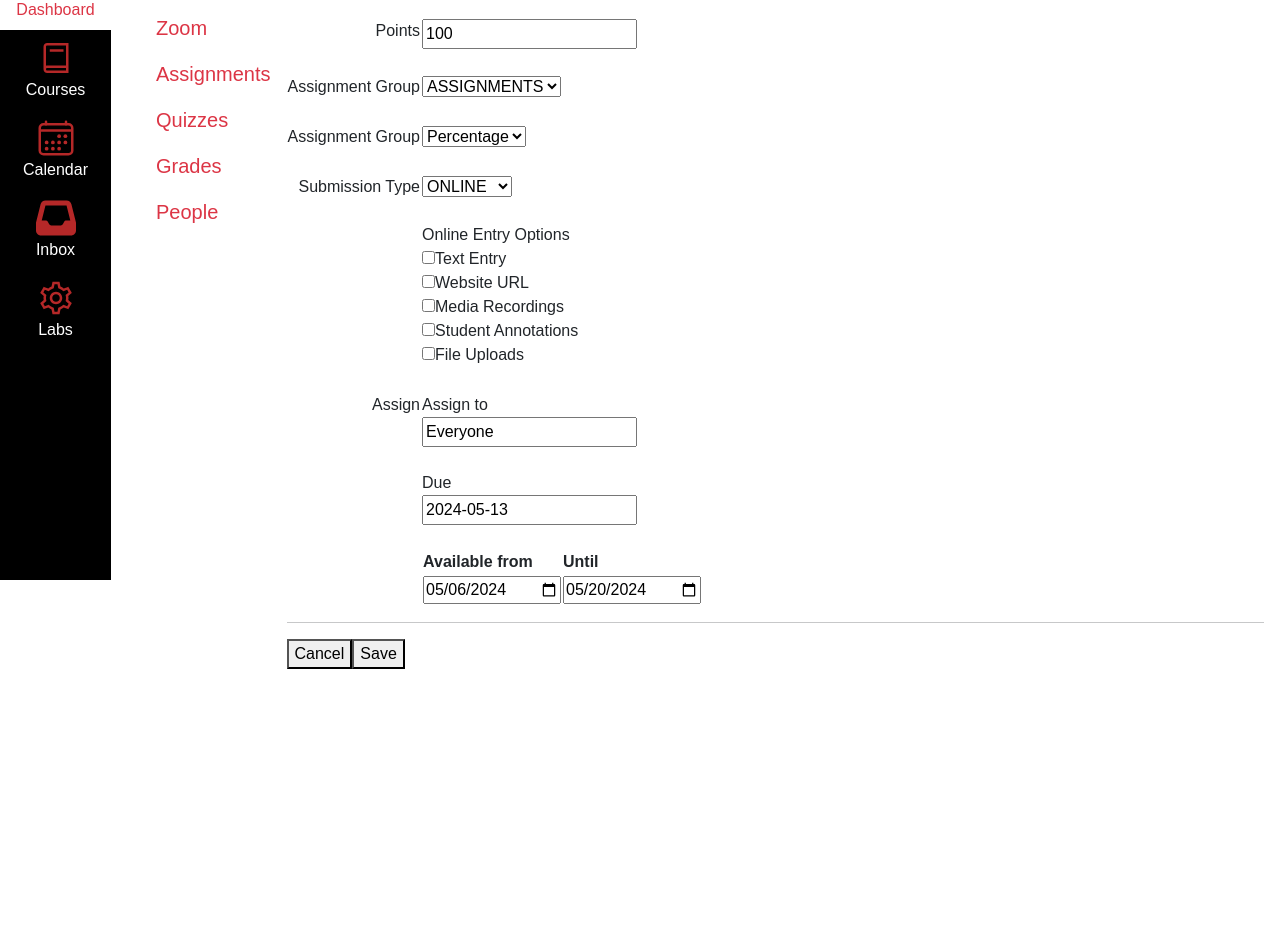
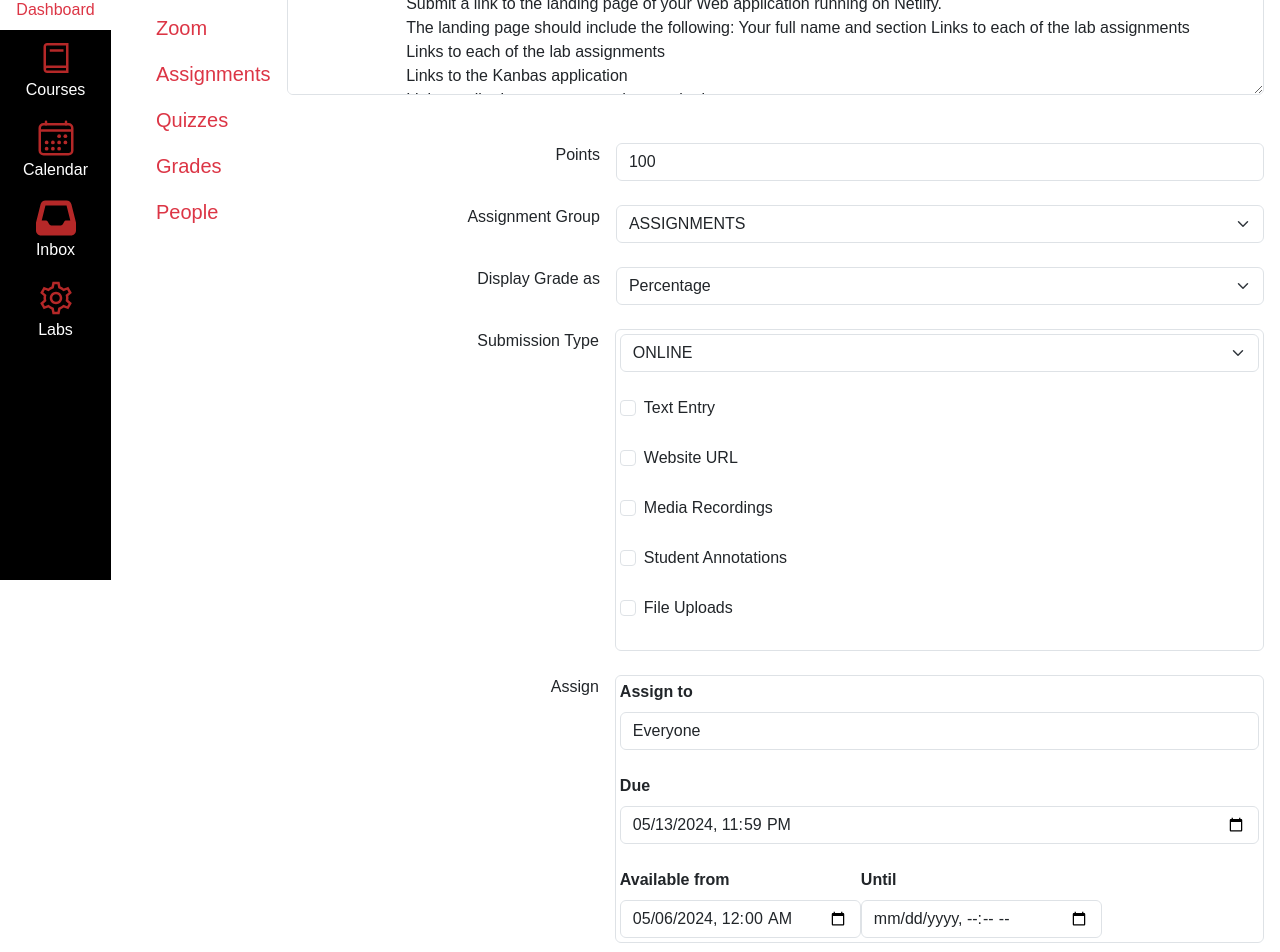
Before and after one commit to LuckyRandomness/kambaz-next-js, a Next.js app: page /courses/1/assignments/1 in a window 1280 px wide. Shown: the part 220-1172 px from the top of the page. Before the commit the page ends 905 px from the top, so only its background shows below. Built offline with nearby package versions, Linux system fonts and the light colour scheme.

Commit message:
Finished assignment editor. How to format text in textarea? What kind of input is the Assign to?

```diff
--- a/app/(kambaz)/courses/[cid]/assignments/[aid]/page.tsx
+++ b/app/(kambaz)/courses/[cid]/assignments/[aid]/page.tsx
@@ -1,72 +1,91 @@
+'use client'
+import { Button, FormCheck, FormControl, FormLabel, FormSelect } from "react-bootstrap";
+import Form from 'react-bootstrap/Form';
+
 export default function AssignmentEditor() {
     return(
         <div id="wd-assignments-editor">
-            <label htmlFor="wd-name"><h3>Assignment Name</h3></label>
-            <input id="wd-name" defaultValue="A1 - ENV + HTML" /><br /><br />
-            <textarea id="wd-description">
-                The assignment is available online
+            <Form>
+                <Form.Group>
+                    <FormLabel htmlFor="wd-name">Assignment Name</FormLabel><br />
+                    <FormControl id="wd-name" defaultValue="A1 - ENV + HTML" /><br />
+                    <FormControl as="textarea" rows={5} defaultValue="The assignment is available online.
                         Submit a link to the landing page of your Web application running on Netlify.
                         The landing page should include the following: Your full name and section Links to each of the lab assignments
                         Links to each of the lab assignments
                         Links to the Kanbas application
                         Links to all relevant source code repositories
-                The Kanbas application should include a link to navigate back to the landing page.
-            </textarea>
-            <br /><br />
-            <table>
-                <tr>
-                    <td align="right" valign="top">
-                        <label htmlFor="wd-points">Points</label>
-                    </td>
-                    <td>
-                        <input id="wd-points" defaultValue={100}/>
-                    </td>
-                </tr> <br />
-                <tr>
-                    <td align="right" valign="top">
-                        <label htmlFor="wd-assignment-group">Assignment Group</label>
-                    </td>
-                    <td>
-                        <select id="wd-assignment-group">
+                The Kanbas application should include a link to navigate back to the landing page."/><br /><br />
+                </Form.Group>
+                <div>
+                    <Form.Group className="d-flex">
+                        <FormLabel className="w-50 text-end pe-3" htmlFor="wd-points">Points</FormLabel>
+                        <div className="w-100"><FormControl id="wd-points" defaultValue="100"/></div>
+                    </Form.Group><br />
+                    <Form.Group className="d-flex">
+                        <FormLabel className="w-50 text-end pe-3" htmlFor="wd-assignment-group">Assignment Group</FormLabel>
+                        <div className="w-100">
+                        <FormSelect id="wd-assignment-group">
                             <option value="ASSIGNMENTS">ASSIGNMENTS</option>
                             <option value="QUIZZES">QUIZZES</option>
-                        </select>
-                    </td>
-                </tr> <br />
-                <tr>
-                    <td align="right" valign="top">
-                        <label htmlFor="wd-display-grade-as">Assignment Group</label>
-                    </td>
-                    <td>
-                        <select id="wd-display-grade-as">
+                        </FormSelect> </div>
+                    </Form.Group><br />
+                    <Form.Group className="d-flex">
+                        <FormLabel className="w-50 text-end pe-3" htmlFor="wd-display-grade-as">Display Grade as</FormLabel>
+                        <div className= "w-100"><FormSelect id="wd-display-grade-as">
                             <option value="PERCENTAGE">Percentage</option>
                             <option value="FRACTION">Fraction</option>
-                        </select>
-                    </td>
-                </tr> <br />
-                <tr>
-                    <td align="right" valign="top">
-                        <label htmlFor="wd-submission-type">Submission Type</label>
-                    </td>
-                    <td>
-                        <select id="wd-submission-type">
+                        </FormSelect> </div>
+                    </Form.Group><br />
+                    <Form.Group className="d-flex">
+                        <FormLabel className="w-50 text-end pe-3" htmlFor="wd-submission-type">Submission Type</FormLabel>
+                        <div className="w-100 border p-1 rounded">
+                            <FormSelect id="wd-submission-type">
                                 <option value="ONLINE">ONLINE</option>
                                 <option value="OFFLINE">OFFLINE</option>
-                        </select> <br /> <br />
-                        Online Entry Options <br />
-                        <input type="checkbox" name="online-entry-options" id="wd-chkbox-text-entry"/>
-                        <label htmlFor="wd-chkbox-text-entry">Text Entry</label><br />
-                        <input type="checkbox" name="online-entry-options" id="wd-chkbox-website-url"/>
-                        <label htmlFor="wd-chkbox-website-url">Website URL</label><br />
-                        <input type="checkbox" name="online-entry-options" id="wd-chkbox-media-recordings"/>
-                        <label htmlFor="wd-chkbox-media-recordings">Media Recordings</label><br />
-                        <input type="checkbox" name="online-entry-options" id="wd-chkbox-student-annotations"/>
-                        <label htmlFor="wd-chkbox-student-annotations">Student Annotations</label><br />
-                        <input type="checkbox" name="online-entry-options" id="wd-chkbox-file-uploads"/>
-                        <label htmlFor="wd-chkbox-file-uploads">File Uploads</label><br />
-                    </td>
-                </tr> <br />
-                <tr>
+                            </FormSelect> <br />
+                            <FormCheck id="wd-chkbox-text-entry" label="Text Entry" name="online-entry-options"/> <br />
+                            <FormCheck id="wd-chkbox-website-url" label="Website URL" name="online-entry-options"/> <br />
+                            <FormCheck id="wd-chkbox-media-recordings" label="Media Recordings" name="online-entry-options"/> <br />
+                            <FormCheck id="wd-chkbox-student-annotations" label="Student Annotations" name="online-entry-options"/> <br />
+                            <FormCheck id="wd-chkbox-file-uploads" label="File Uploads" name="online-entry-options"/> <br />
+                        </div>
+                    </Form.Group><br />
+                    <Form.Group className="d-flex">
+                        <FormLabel className="w-50 text-end pe-3" htmlFor="wd-submission-type">Assign</FormLabel>
+                        <div className="w-100 border p-1 rounded">
+                            <Form.Group>
+                                <FormLabel><b>Assign to</b></FormLabel>
+                                <FormControl id="wd-assign" defaultValue="Everyone"/>
+                            </Form.Group> <br />
+                            <Form.Group>
+                                <FormLabel><b>Due</b></FormLabel>
+                                <FormControl type="datetime-local" value="2024-05-13T23:59"/>
+                            </Form.Group> <br />
+                            <div className="d-flex flex-row">
+                                <Form.Group>
+                                    <FormLabel><b>Available from</b></FormLabel>
+                                    <FormControl type="datetime-local" value="2024-05-06T00:00"/>
+                                </Form.Group> <br />
+                                <Form.Group>
+                                    <FormLabel><b>Until</b></FormLabel>
+                                    <FormControl type="datetime-local" />
+                                </Form.Group> <br />
+                            </div>
+                        </div>
+                    </Form.Group><br />
+                </div>
+            </Form>
+            <hr/>
+            <div className="d-flex flex-row justify-content-end">
+                <Button variant="secondary" size="lg" className="me-1 float-end"> Cancel </Button>
+                <Button variant="danger" size="lg" className="me-1 float-end"> Save </Button>
+            </div>
+        </div>
+    );
+}
+
+{/*
     <td align="right" valign="top">
         <label htmlFor="wd-assign">Assign</label>
     </td>
@@ -89,14 +108,4 @@ export default function AssignmentEditor() {
                 </tr>
             </tbody>
         </table>
-                    </td>
-                </tr>
-            </table>
-            <hr/>
-            <div>
-                <button>Cancel</button>
-                <button>Save</button>
-            </div>
-        </div>
-    );
-}
+    </td> */}
--- a/app/(kambaz)/courses/[cid]/assignments/page.tsx
+++ b/app/(kambaz)/courses/[cid]/assignments/page.tsx
@@ -3,7 +3,7 @@ import AssignmentsControls from "./AssignmentsControls";
 import { ListGroup, ListGroupItem } from "react-bootstrap";
 import { BsGripVertical } from "react-icons/bs";
 import { FaCaretDown } from "react-icons/fa6";
-import AssignmentControlButtons from "./[aid]/AssignmentControlButtons";
+import AssignmentControlButtons from "./AssignmentControlButtons";
 import LessonControlButtons from "../modules/LessonControlButtons";
 import EntryButtonsLeft from "./EntryButtonsLeft";
 
```
Also changed, not shown: app/(kambaz)/courses/[cid]/assignments/AssignmentControlButtons.tsx (renamed from app/(kambaz)/courses/[cid]/assignments/[aid]/AssignmentControlButtons.tsx). Lines whose indentation alone changed are shown as unchanged.
